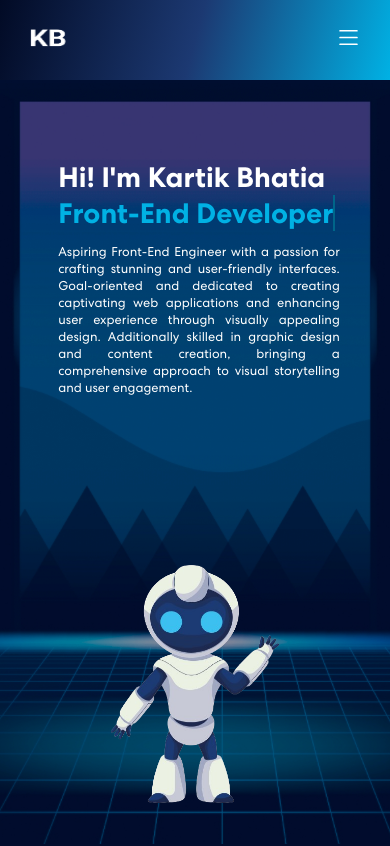
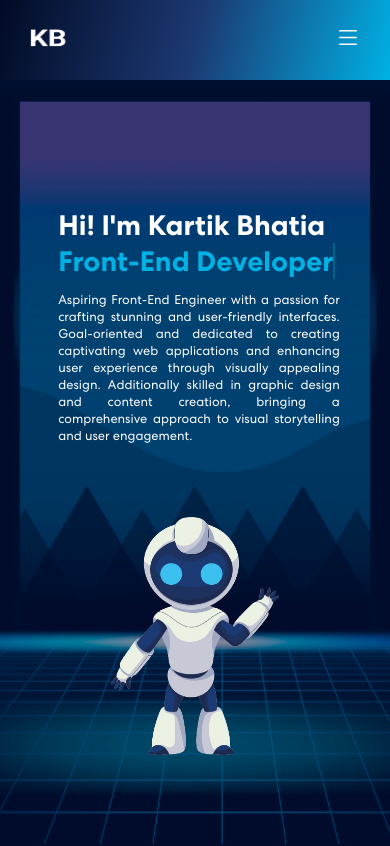
Before and after one commit to karti3k/my-personal-portfolio-project, a React (Create React App) app: page / in a window 390 px wide. Shown: the top 846 px of the page. Built offline with nearby package versions, Linux system fonts and the light colour scheme.

Commit message:
fixed robo spacing for mobile devices!

```diff
--- a/src/Components/Banner.css
+++ b/src/Components/Banner.css
@@ -202,6 +202,7 @@
         flex-direction: column;
         align-items: center;
         justify-content: center;
+        gap: 0em;
     }
     .main-text h1{
         font-size: 2.2em;
@@ -236,11 +237,13 @@
         justify-content: center;
         align-items: center;
         padding: 3em;
+        padding-bottom: 0;
         /* background-color: blue; */
     }
     .main-sub-sec2{
         justify-content: center;
         width: 80%;
+        /* background-color: red; */
     }
     .txt-rotate{
         background-color: #020d2e00;
--- a/src/Components/NavBar.css
+++ b/src/Components/NavBar.css
@@ -289,7 +289,7 @@ transition: background-position 0.3s ease;:
     .sec3>button>img{
         width: 2em;
         height: 2em;
-        margin-right: 2.1em;
+        margin-right: 2.15em;
     }
     .sec3{
         display: inline;
```
